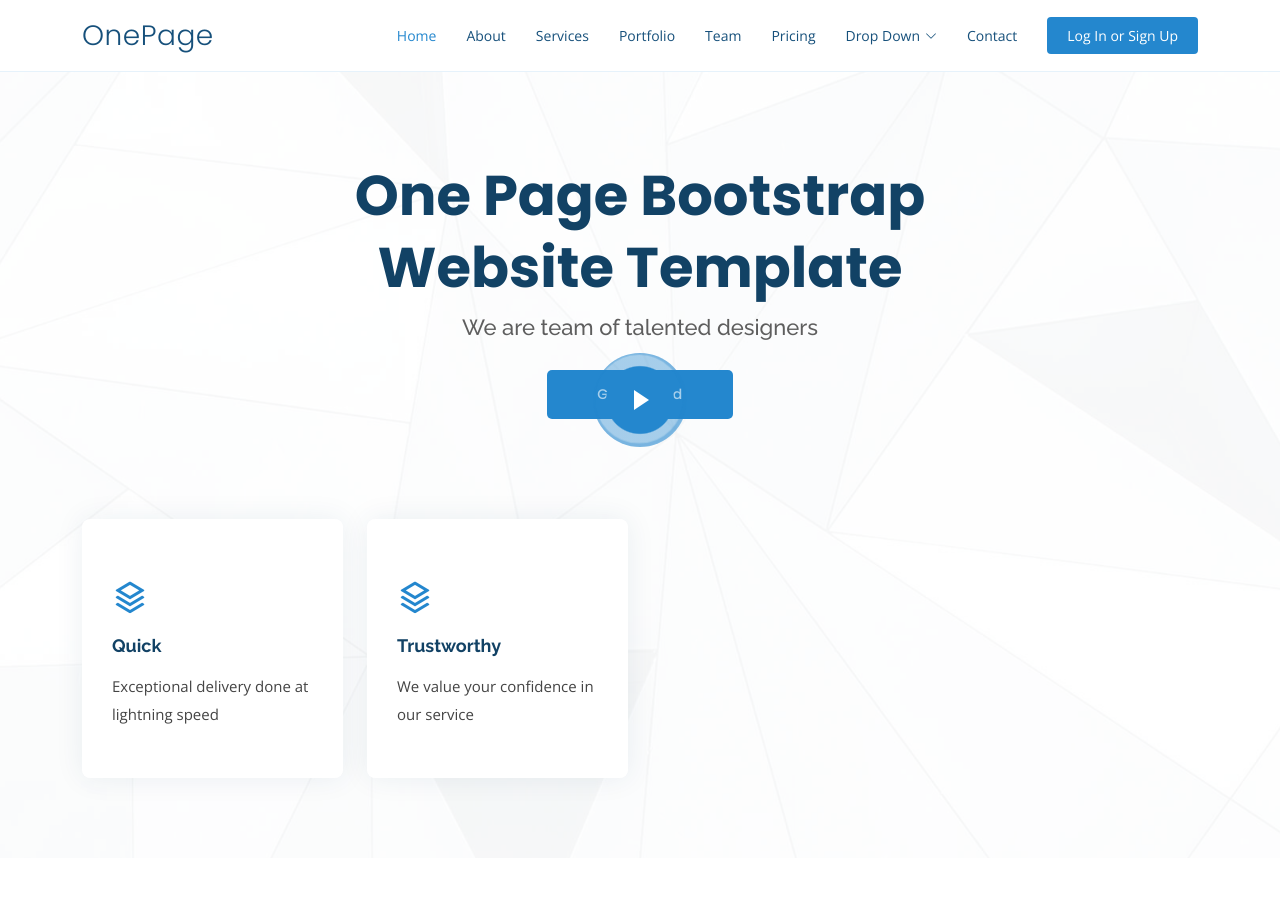
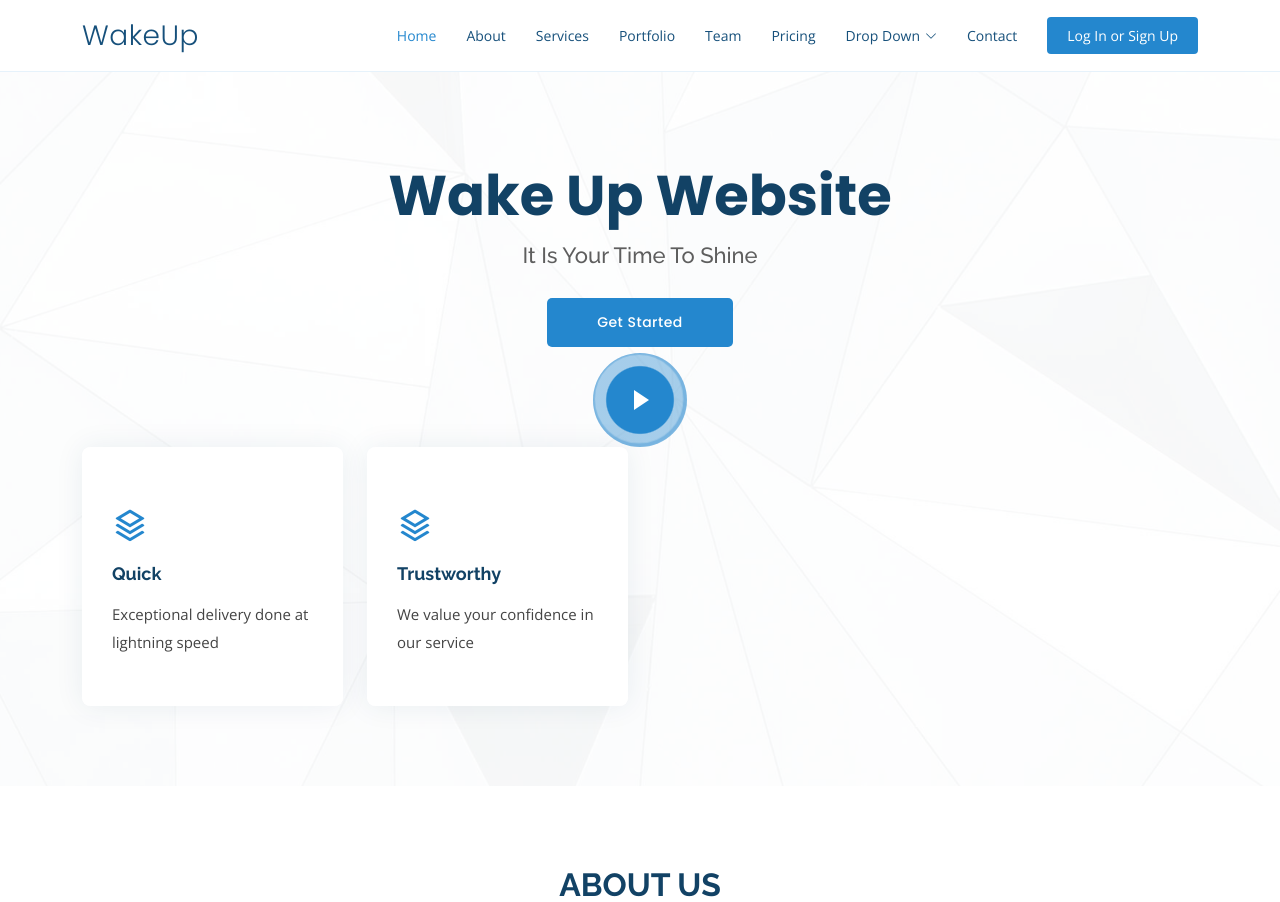
Before and after one commit to sdamhub/BackDjang, a Django app: page / in a window 1280 px wide. Shown: the top 902 px of the page. Run offline with Django 4.2, Linux system fonts and the light colour scheme; data comes from the database, SQL or seed files in the repository; some libraries are stand-ins or nearby versions.

Commit message:
Some modifications

```diff
--- a/myproject/myapp/urls.py
+++ b/myproject/myapp/urls.py
@@ -7,5 +7,6 @@ urlpatterns = [
     path('register', views.register, name='register'),
     path('login', views.login, name='login'),
     path('logout', views.logout, name='logout'),
+    path('about', views.about, name ='about'),
     path('post/<str:pk>', views.post, name='post')
 ]
--- a/myproject/myapp/views.py
+++ b/myproject/myapp/views.py
@@ -10,8 +10,8 @@ def index(request):
 
     return render(request, 'index.html', {'features' : features})
 
-
-
+def about(request):
+    return render(request, 'about.html')
 
 
 def register(request):
--- /dev/null
+++ b/myproject/templates/about.html
@@ -0,0 +1,3 @@
+<h2>
+    This is just the continuation of the about us page
+</h2>
--- a/myproject/templates/index.html
+++ b/myproject/templates/index.html
@@ -9,7 +9,7 @@
   <meta charset="utf-8">
   <meta content="width=device-width, initial-scale=1.0" name="viewport">
 
-  <title>OnePage Bootstrap Template - Index</title>
+  <title>Wake Up - Home</title>
   <meta content="" name="description">
   <meta content="" name="keywords">
 
@@ -33,11 +33,13 @@
   <link href="{% static 'assets/css/style.css' %}" rel="stylesheet">
 
   <!-- =======================================================
+  * Edited By: Damilola Solomon
   * Template Name: OnePage
   * Updated: Aug 30 2023 with Bootstrap v5.3.1
   * Template URL: https://bootstrapmade.com/onepage-multipurpose-bootstrap-template/
   * Author: BootstrapMade.com
   * License: https://bootstrapmade.com/license/
+
   ======================================================== -->
 </head>
 
@@ -47,7 +49,7 @@
   <header id="header" class="fixed-top">
     <div class="container d-flex align-items-center justify-content-between">
 
-      <h1 class="logo"><a href="index.html">OnePage</a></h1>
+      <h1 class="logo"><a href="index.html">WakeUp</a></h1>
       <!-- Uncomment below if you prefer to use an image logo -->
       <!-- <a href="index.html" class="logo"><img src="assets/img/logo.png" alt="" class="img-fluid"></a>-->
 
@@ -97,9 +99,9 @@
           {% if user.is_authenticated %}
           <h1>Welcome, {{user.username}}</h1>
           {% else %}
-          <h1>One Page Bootstrap Website Template</h1>
+          <h1>Wake Up Website</h1>
           {% endif %}
-          <h2>We are team of talented designers</h2>
+          <h2>It Is Your Time To Shine</h2>
         </div>
       </div>
       <div class="text-center">
@@ -153,7 +155,7 @@
               velit esse cillum dolore eu fugiat nulla pariatur. Excepteur sint occaecat cupidatat non proident, sunt in
               culpa qui officia deserunt mollit anim id est laborum.
             </p>
-            <a href="#" class="btn-learn-more">Learn More</a>
+            <a href="about" class="btn-learn-more">Learn More</a>
           </div>
         </div>
 
```
Also changed, not shown: myproject/readme.txt.
